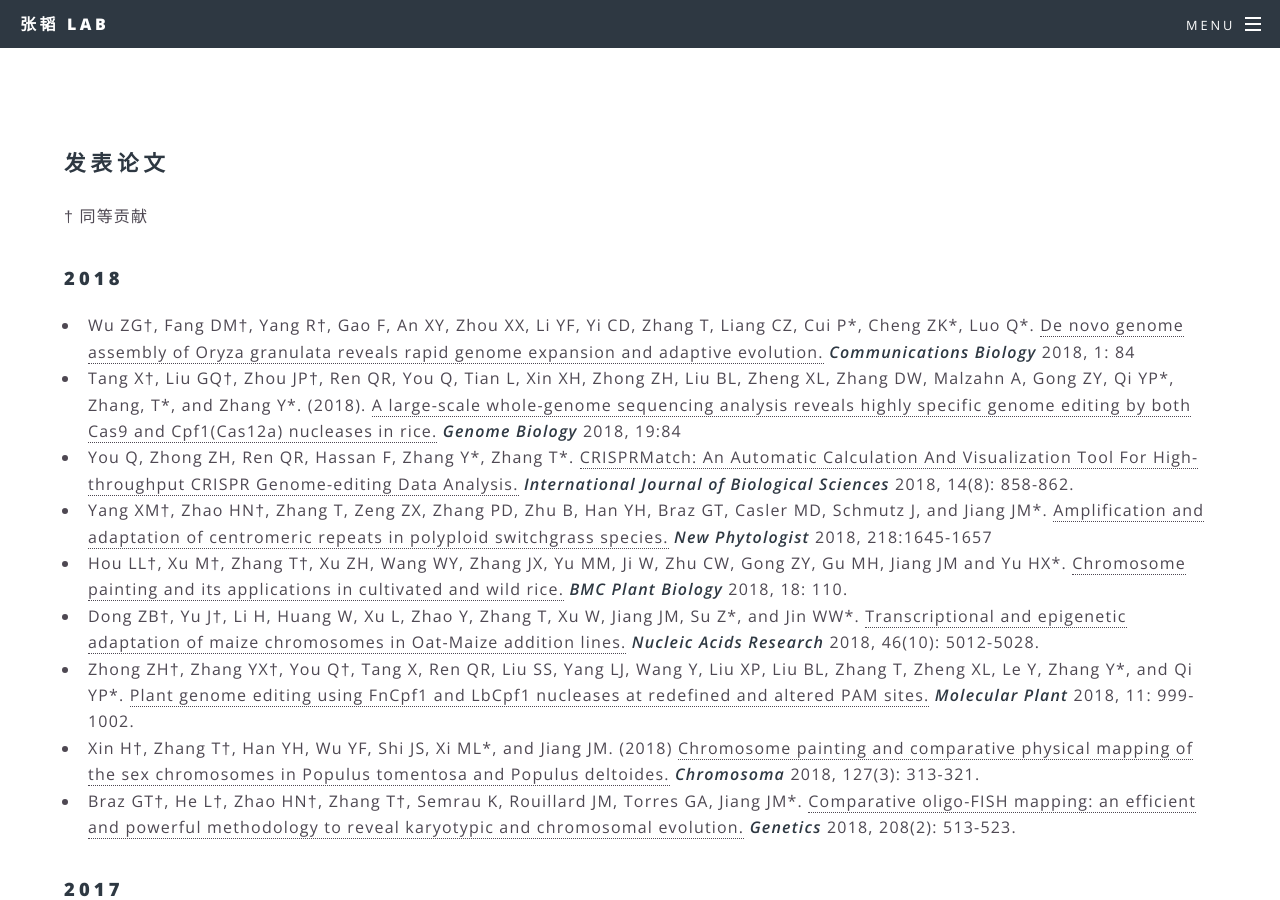
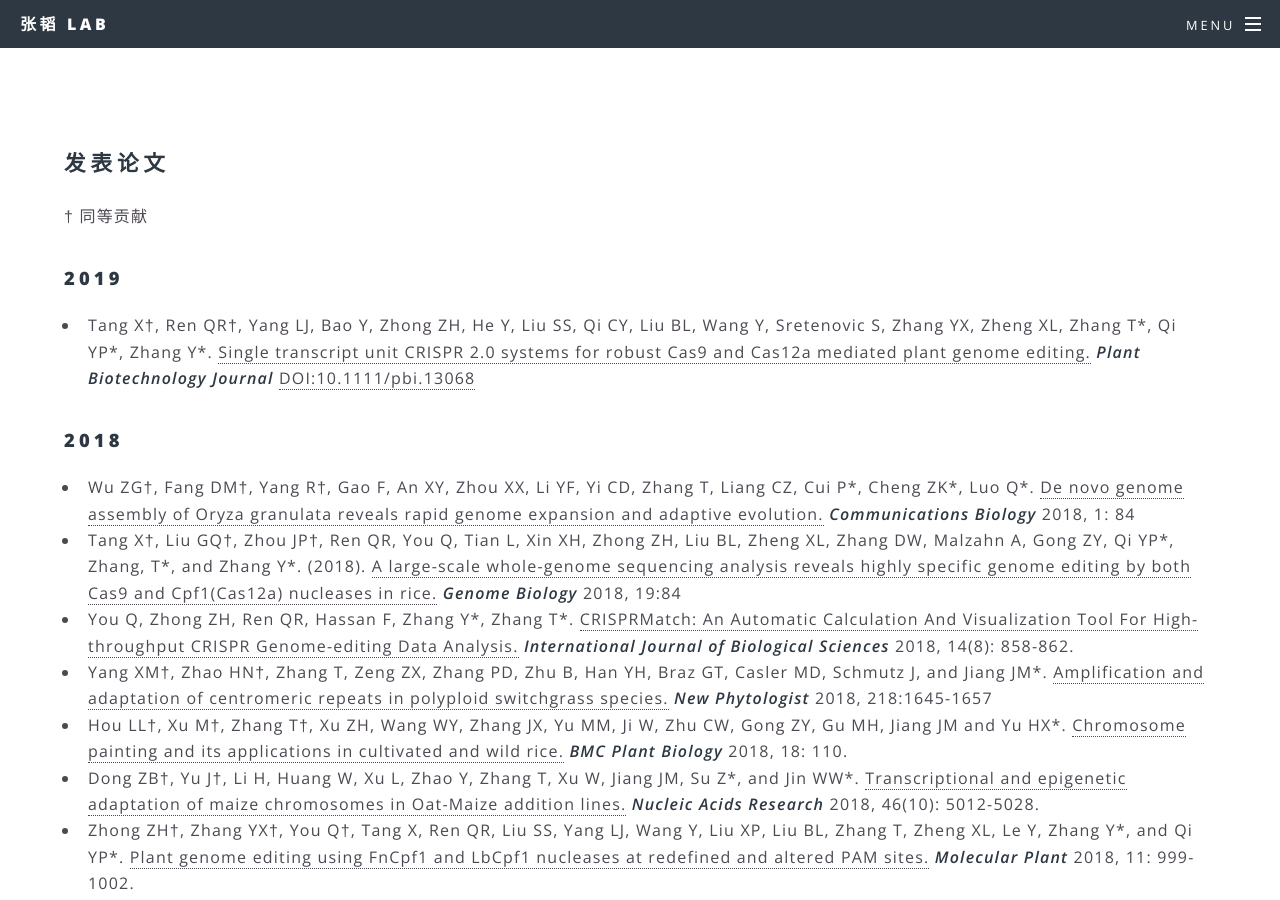
Before and after one commit to zhangtaolab/zhangtaolab.github.io, a Jekyll site: the page built from _pages/publication.md, in a window 1280 px wide and 900 px high. Built offline with Jekyll 4.4.1, drawn with Linux system fonts in a browser that asks for light colours.

Commit message:
Plant Biotechnology Journal
add Plant Biotechnology Journal 2019

```diff
--- a/_pages/publication.md
+++ b/_pages/publication.md
@@ -4,6 +4,9 @@ permalink: /publication
 title: 发表论文
 ---
 † 同等贡献
+
+### 2019
+- Tang X†, Ren QR†, Yang LJ, Bao Y, Zhong ZH, He Y, Liu SS, Qi CY, Liu BL, Wang Y, Sretenovic S, Zhang YX, Zheng XL, Zhang T\*, Qi YP\*, Zhang Y\*. [Single transcript unit CRISPR 2.0 systems for robust Cas9 and Cas12a mediated plant genome editing.](https://onlinelibrary.wiley.com/doi/abs/10.1111/pbi.13068) _**Plant Biotechnology Journal**_ [DOI:10.1111/pbi.13068](https://doi.org/10.1111/pbi.13068)
 
 ### 2018
 - Wu ZG†, Fang DM†, Yang R†, Gao F, An XY, Zhou XX, Li YF, Yi CD, Zhang T, Liang CZ, Cui P\*, Cheng ZK\*, Luo Q\*. [De novo genome assembly of Oryza granulata reveals rapid genome expansion and adaptive evolution.](https://www.nature.com/articles/s42003-018-0089-4) _**Communications Biology**_ 2018, 1: 84
```
